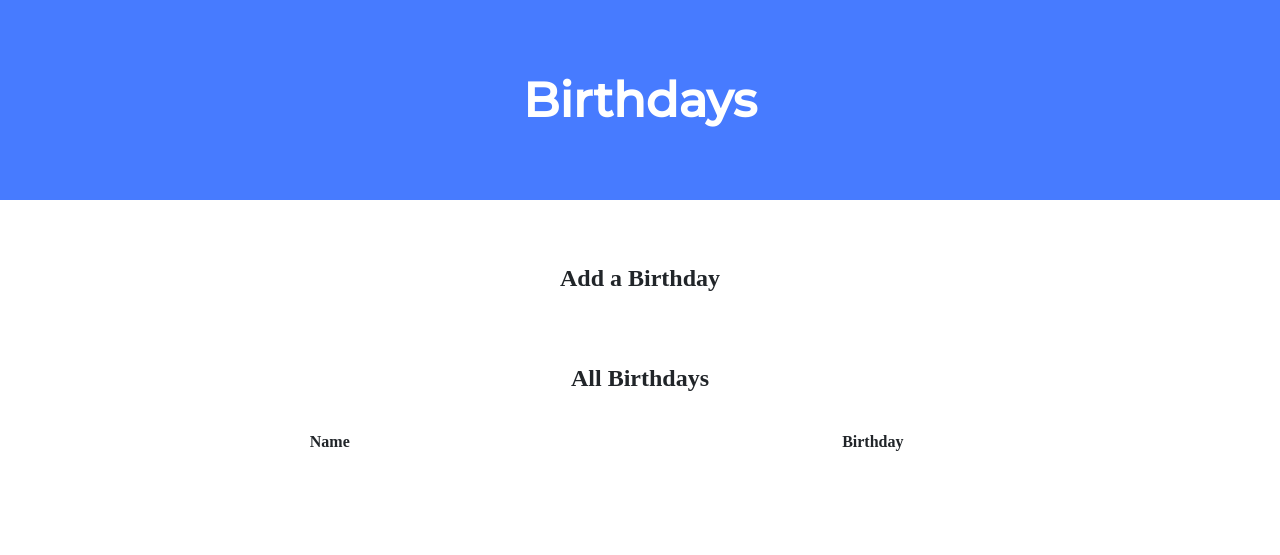
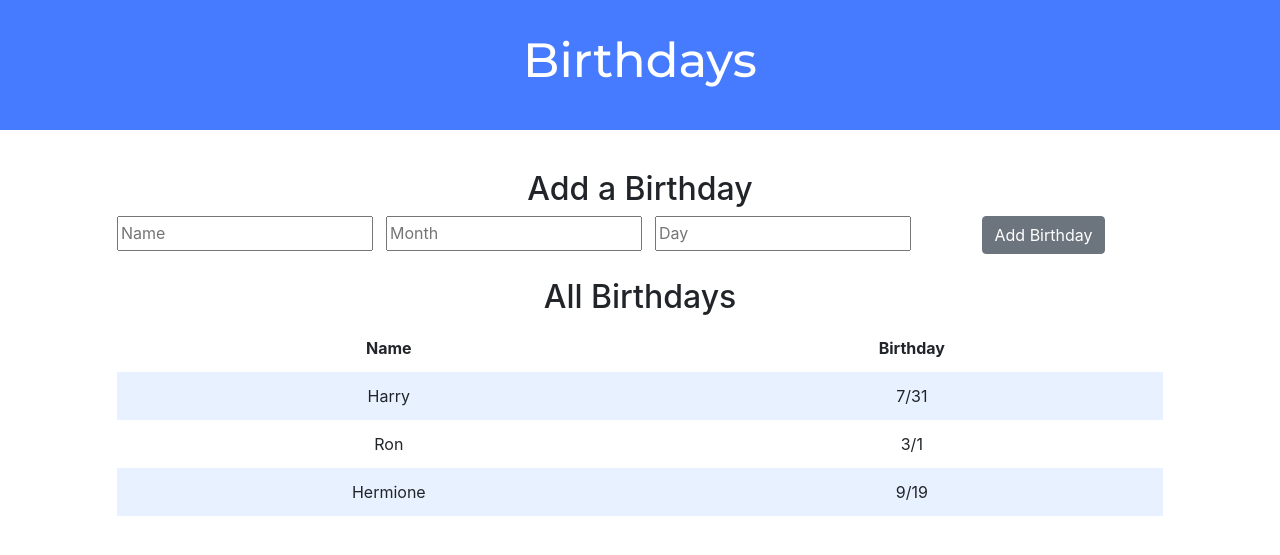
Before and after one commit to rlinsdev/cs50, a Flask app: page / in a window 1280 px wide. Shown: the top 555 px of the page. Run offline with Flask 2, Linux system fonts and the light colour scheme; lists and menus that the app fills with data are empty; some libraries are stand-ins or nearby versions.

Commit message:
9-Week - lab - birth - Get entries

```diff
--- a/9-week/lab/birthdays/app.py
+++ b/9-week/lab/birthdays/app.py
@@ -27,11 +27,14 @@
     if request.method == "POST":
 
         # TODO: Add the user's entry into the database
+        name = request.form.get("name")
 
         return redirect("/")
 
     else:
 
-        # TODO: Display the entries in the database on index.html
+        # Get all entries
+        birthdays = db.execute("SELECT * from birthdays")
 
-        return render_template("index.html")
+        # Render in page
+        return render_template("index.html", birthdays=birthdays)
--- a/9-week/lab/birthdays/static/styles.css
+++ b/9-week/lab/birthdays/static/styles.css
@@ -57,7 +57,7 @@
 
 input[type="text"], input[type="number"] {
     line-height: 1.8;
-    width: 25%;
+    /* width: 25%; */
 }
 
 input[type="text"]:hover, input[type="number"]:hover {
--- a/9-week/lab/birthdays/templates/index.html
+++ b/9-week/lab/birthdays/templates/index.html
@@ -2,6 +2,7 @@
 
 <html lang="en">
     <head>
+        <link rel="stylesheet" href="https://cdn.jsdelivr.net/npm/bootstrap@4.5.3/dist/css/bootstrap.min.css" integrity="sha384-TX8t27EcRE3e/ihU7zmQxVncDAy5uIKz4rEkgIXeMed4M0jlfIDPvg6uqKI2xXr2" crossorigin="anonymous">
         <link href="https://fonts.googleapis.com/css2?family=Montserrat:wght@500&display=swap" rel="stylesheet">
         <link href="/static/styles.css" rel="stylesheet">
         <title>Birthdays</title>
@@ -12,9 +13,22 @@
         </div>
         <div class="container">
             <div class="section">
-
                 <h2>Add a Birthday</h2>
                 <!-- TODO: Create a form for users to submit a name, a month, and a day -->
+                <div class="row justify-content-center">
+                    <div class="col-md-3">
+                        <input type="text" id="name" placeholder="Name" />
+                    </div>
+                    <div class="col-md-3">
+                        <input type="text" id="month"  placeholder="Month" />
+                    </div>
+                    <div class="col-md-3">
+                        <input type="text" id="day" placeholder="Day" />
+                    </div>
+                    <div class="col-md-3">
+                        <button class="btn btn-secondary">Add Birthday</button>
+                    </div>
+                </div>
             </div>
 
             <div class="section">
@@ -28,7 +42,12 @@
                         </tr>
                     </thead>
                     <tbody>
-                        <!-- TODO: Loop through the database entries to display them in this table -->
+                        {% for item in birthdays %}
+                        <tr>
+                            <td>{{ item.name }}</td>
+                            <td>{{ item.month }}/{{item.day}}</td>
+                        </tr>
+                        {% endfor %}
                     </tbody>
                 </table>
             </div>
```
Also changed, not shown: README.md.
